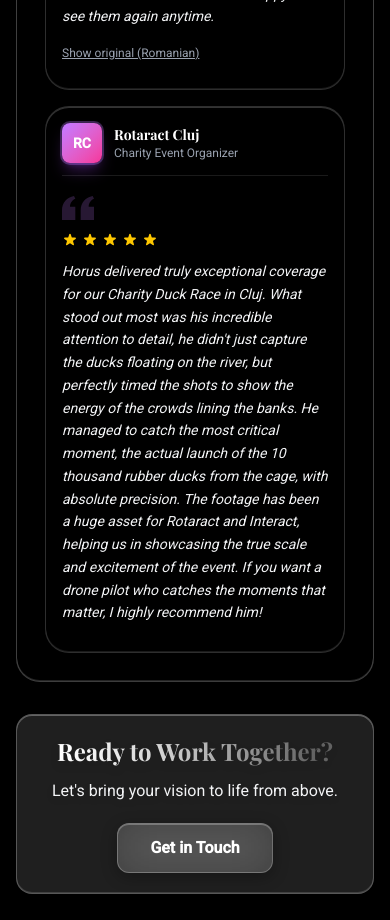
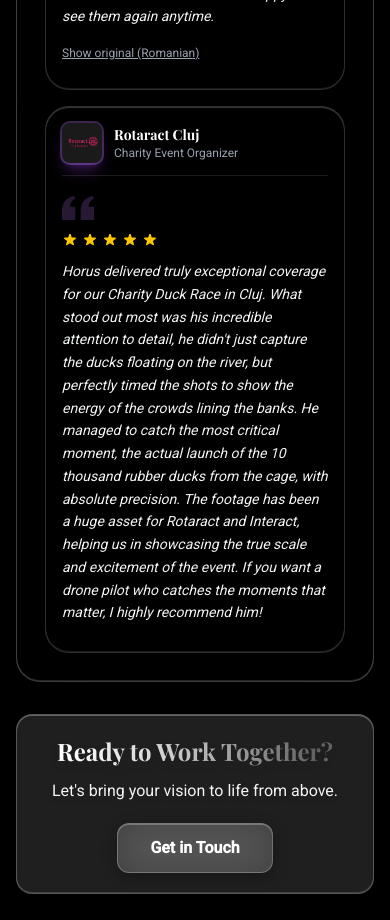
Before and after one commit to stefanhorus/zoomout_crew, a Next.js app: page /about in a window 390 px wide. Shown: the part 2680-3600 px from the top of the page. Built offline with nearby package versions, Linux system fonts and the light colour scheme.

Commit message:
Add Rotaract logo to Review 5, add description truncation to Portfolio cards

```diff
--- a/app/about/page.tsx
+++ b/app/about/page.tsx
@@ -338,8 +338,14 @@ export default function About() {
                   <div className="relative z-10">
                     {/* Profile Picture and Name - Top */}
                     <div className="flex items-center gap-3 md:gap-4 mb-4 md:mb-5 pb-3 md:pb-4 border-b border-white/10">
-                      <div className="w-10 h-10 md:w-12 md:h-12 rounded-lg overflow-hidden shadow-lg shadow-purple-500/30 transform group-hover/review:scale-110 transition-transform ring-2 ring-purple-400/30 bg-gradient-to-br from-purple-400 to-pink-500 flex items-center justify-center">
-                        <span className="text-white font-bold text-sm md:text-base">{t("about.reviews.review5.initials")}</span>
+                      <div className="w-10 h-10 md:w-12 md:h-12 rounded-lg overflow-hidden shadow-lg shadow-purple-500/30 transform group-hover/review:scale-110 transition-transform ring-2 ring-purple-400/30">
+                        <Image
+                          src="/assets/brands/rotaract.png"
+                          alt={t("about.reviews.review5.name")}
+                          width={48}
+                          height={48}
+                          className="w-full h-full object-contain bg-white/10"
+                        />
                       </div>
                       <div>
                         <p className="text-white font-semibold text-sm md:text-base group-hover/review:text-purple-100 transition-colors" style={{ fontFamily: "var(--font-playfair)" }}>
@@ -499,8 +505,14 @@ export default function About() {
                         <div className="relative z-10">
                           {/* Profile Picture and Name - Top */}
                           <div className="flex items-center gap-4 mb-5 pb-4 border-b border-white/10">
-                            <div className="w-12 h-12 rounded-lg overflow-hidden shadow-lg shadow-purple-500/30 transform group-hover/review:scale-110 transition-transform ring-2 ring-purple-400/30 bg-gradient-to-br from-purple-400 to-pink-500 flex items-center justify-center">
-                              <span className="text-white font-bold text-base">{t("about.reviews.review5.initials")}</span>
+                            <div className="w-12 h-12 rounded-lg overflow-hidden shadow-lg shadow-purple-500/30 transform group-hover/review:scale-110 transition-transform ring-2 ring-purple-400/30">
+                              <Image
+                                src="/assets/brands/rotaract.png"
+                                alt={t("about.reviews.review5.name")}
+                                width={48}
+                                height={48}
+                                className="w-full h-full object-contain bg-white/10"
+                              />
                             </div>
                             <div>
                               <p className="text-white font-semibold text-base group-hover/review:text-purple-100 transition-colors" style={{ fontFamily: "var(--font-playfair)" }}>
--- a/app/portfolio/page.tsx
+++ b/app/portfolio/page.tsx
@@ -339,7 +339,9 @@ export default function Portfolio() {
                 <h3 className="text-xl font-semibold mb-2 group-hover:text-white transition-colors" style={{ fontFamily: "var(--font-playfair)" }}>
                   {project.title}
                 </h3>
-                <p className="text-gray-400 text-sm group-hover:text-gray-300 transition-colors">{project.description}</p>
+                <p className="text-gray-200 text-sm group-hover:text-gray-100 transition-colors line-clamp-3">
+                  {project.description.split('. ').slice(0, 2).join('. ') + (project.description.split('. ').length > 2 ? '...' : '')}
+                </p>
               </div>
             </div>
           ))}
```
Also changed, not shown: 1 other file (tests, documents, lock files or other folders).
